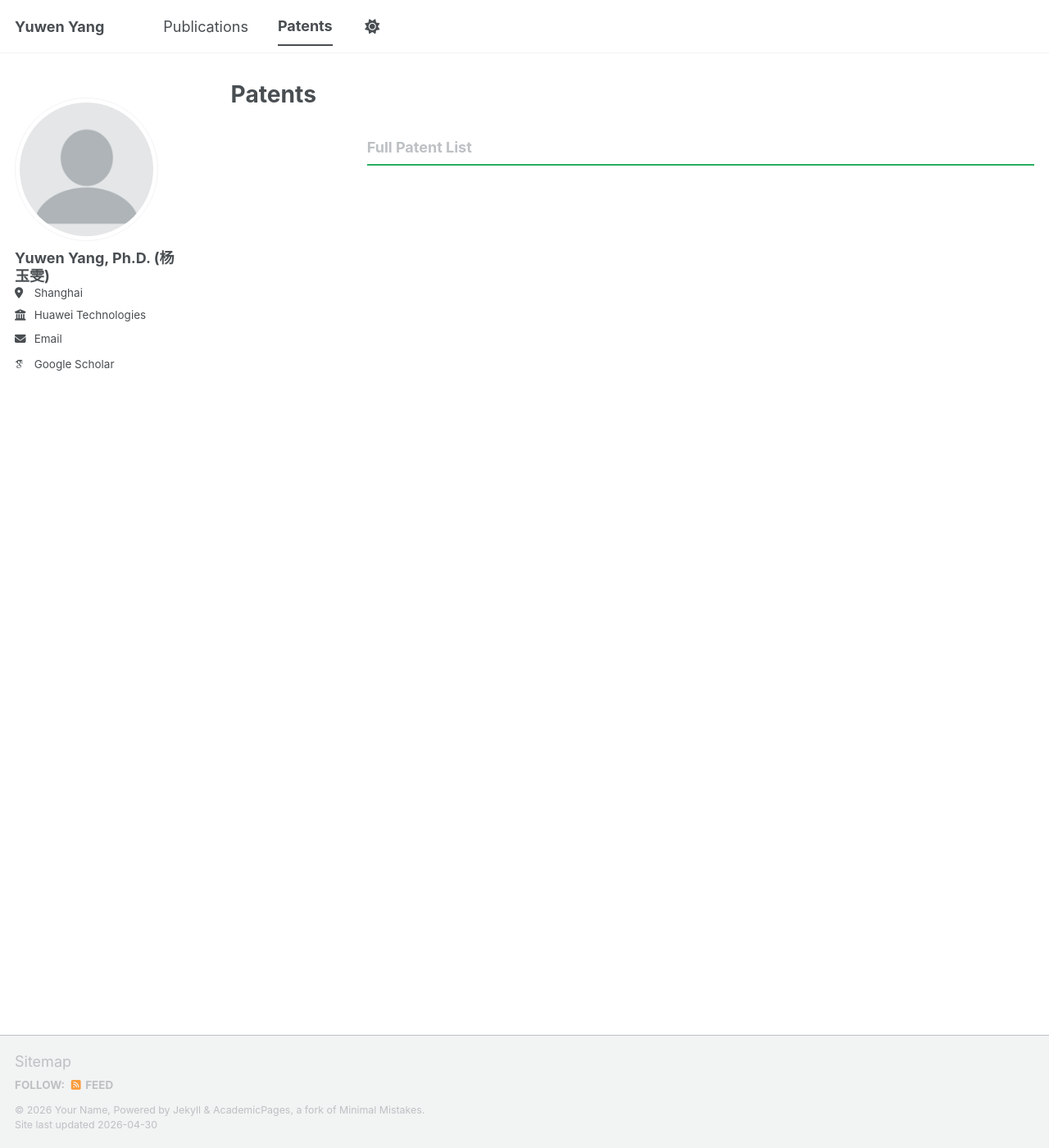
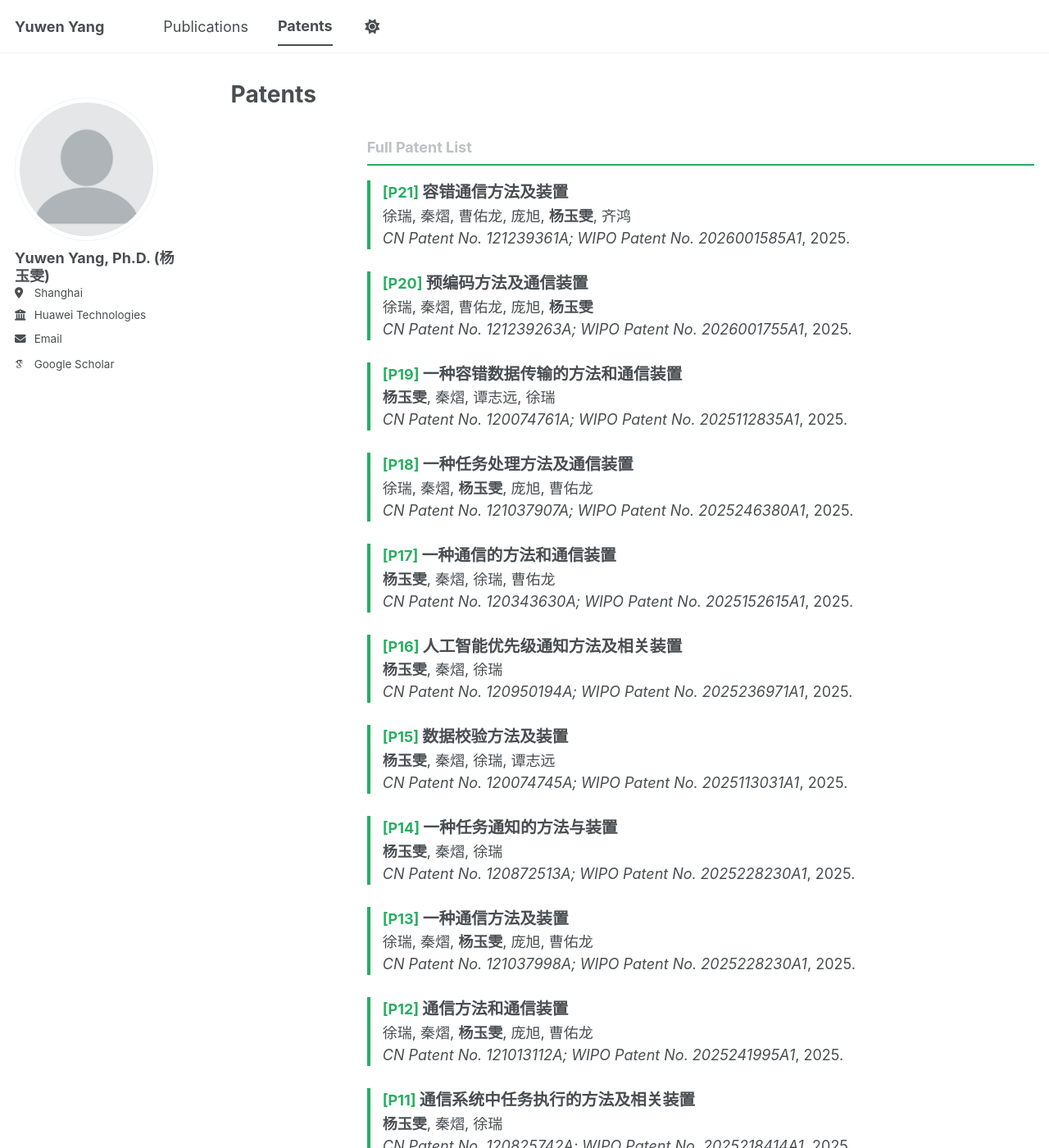
Before and after one commit to yangyuwenyang/yangyuwenyang.github.io, a Jekyll site: the page built from _pages/patents.html, in a window 1280 px wide and 1400 px high. Shown: the whole window at 82% size. Built offline with Jekyll 4.4.1, drawn with Linux system fonts in a browser that asks for light colours; some web fonts are replaced; a script bundle is joined from its source files by our own code; library files that are not in the unit come from our copies; some of the changed text lies outside the part shown.

Commit message:
Update papers.yml

```diff
--- a/_data/papers.yml
+++ b/_data/papers.yml
@@ -94,3 +94,111 @@ conferences:
     venue: "IEEE GLOBECOM"
     date: "2018-01-01"
     link: ""
+
+
+# Patents / 专利成果
+patents:
+  - title: "容错通信方法及装置"
+    authors: "徐瑞, 秦熠, 曹佑龙, 庞旭, <b>杨玉雯</b>, 齐鸿"
+    year: "2025"
+    number: "CN Patent No. 121239361A; WIPO Patent No. 2026001585A1"
+
+  - title: "预编码方法及通信装置"
+    authors: "徐瑞, 秦熠, 曹佑龙, 庞旭, <b>杨玉雯</b>"
+    year: "2025"
+    number: "CN Patent No. 121239263A; WIPO Patent No. 2026001755A1"
+
+  - title: "一种容错数据传输的方法和通信装置"
+    authors: "<b>杨玉雯</b>, 秦熠, 谭志远, 徐瑞"
+    year: "2025"
+    number: "CN Patent No. 120074761A; WIPO Patent No. 2025112835A1"
+
+  - title: "一种任务处理方法及通信装置"
+    authors: "徐瑞, 秦熠, <b>杨玉雯</b>, 庞旭, 曹佑龙"
+    year: "2025"
+    number: "CN Patent No. 121037907A; WIPO Patent No. 2025246380A1"
+
+  - title: "一种通信的方法和通信装置"
+    authors: "<b>杨玉雯</b>, 秦熠, 徐瑞, 曹佑龙"
+    year: "2025"
+    number: "CN Patent No. 120343630A; WIPO Patent No. 2025152615A1"
+
+  - title: "人工智能优先级通知方法及相关装置"
+    authors: "<b>杨玉雯</b>, 秦熠, 徐瑞"
+    year: "2025"
+    number: "CN Patent No. 120950194A; WIPO Patent No. 2025236971A1"
+
+  - title: "数据校验方法及装置"
+    authors: "<b>杨玉雯</b>, 秦熠, 徐瑞, 谭志远"
+    year: "2025"
+    number: "CN Patent No. 120074745A; WIPO Patent No. 2025113031A1"
+
+  - title: "一种任务通知的方法与装置"
+    authors: "<b>杨玉雯</b>, 秦熠, 徐瑞"
+    year: "2025"
+    number: "CN Patent No. 120872513A; WIPO Patent No. 2025228230A1"
+
+  - title: "一种通信方法及装置"
+    authors: "徐瑞, 秦熠, <b>杨玉雯</b>, 庞旭, 曹佑龙"
+    year: "2025"
+    number: "CN Patent No. 121037998A; WIPO Patent No. 2025228230A1"
+
+  - title: "通信方法和通信装置"
+    authors: "徐瑞, 秦熠, <b>杨玉雯</b>, 庞旭, 曹佑龙"
+    year: "2025"
+    number: "CN Patent No. 121013112A; WIPO Patent No. 2025241995A1"
+
+  - title: "通信系统中任务执行的方法及相关装置"
+    authors: "<b>杨玉雯</b>, 秦熠, 徐瑞"
+    year: "2025"
+    number: "CN Patent No. 120825742A; WIPO Patent No. 2025218414A1"
+
+  - title: "一种基于人工智能模型的通信方法及通信装置"
+    authors: "齐鸿, <b>杨玉雯</b>, 徐瑞, 秦熠"
+    year: "2025"
+    number: "CN Patent No. 121194212A"
+
+  - title: "一种波束预测方法、装置、网络设备、摄像头及存储介质"
+    authors: "<b>杨玉雯</b>, 高飞飞, 王森, 潘成康, 刘光毅"
+    year: "2024"
+    number: "CN Patent No. 119135220A"
+
+  - title: "下行信道估计方法、装置、通信设备和存储介质"
+    authors: "高飞飞, <b>杨玉雯</b>, 菅梦楠"
+    year: "2024"
+    number: "CN Patent No. 112039807B; WIPO Patent No. 2022042182A1"
+
+  - title: "一种MIMO系统中信号的动态检测方法及装置"
+    authors: "高飞飞, <b>杨玉雯</b>"
+    year: "2024"
+    number: "CN Patent No. 114915321B"
+
+  - title: "毫米波波束预测方法及装置、电子设备、可读存储介质"
+    authors: "高飞飞, 卞程泓, 张涛, 钱婧, 汪浩, <b>杨玉雯</b>"
+    year: "2022"
+    number: "CN Patent No. 112073106B"
+
+  - title: "基于深度学习的大规模MIMO系统信号检测方法"
+    authors: "高飞飞, <b>杨玉雯</b>"
+    year: "2022"
+    number: "CN Patent No. 113037409B"
+
+  - title: "一种基于迁移学习的多用户下行信道估计方法及装置"
+    authors: "高飞飞, <b>杨玉雯</b>"
+    year: "2022"
+    number: "CN Patent No. 113011448B"
+
+  - title: "OFDM系统快时变信道参数估计方法及装置"
+    authors: "高飞飞, <b>杨玉雯</b>, 钱婧, 汪浩"
+    year: "2021"
+    number: "CN Patent No. 113497770A"
+
+  - title: "信源数量检测方法及装置"
+    authors: "高飞飞, <b>杨玉雯</b>"
+    year: "2020"
+    number: "CN Patent No. 110690930B"
+
+  - title: "下行信道估计方法、装置、通信设备和存储介质"
+    authors: "高飞飞, <b>杨玉雯</b>, 菅梦楠"
+    year: "2020"
+    number: "CN Patent No. 112039807A"
```
